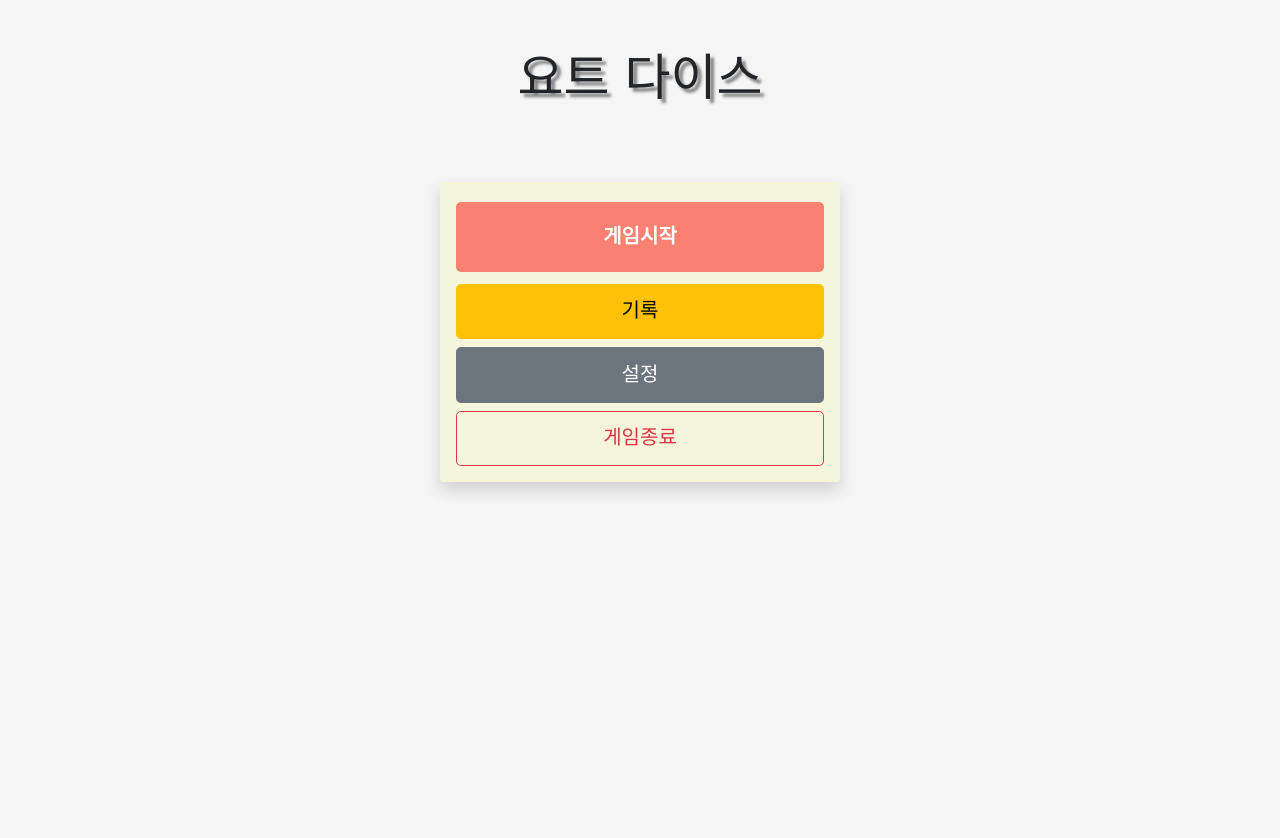
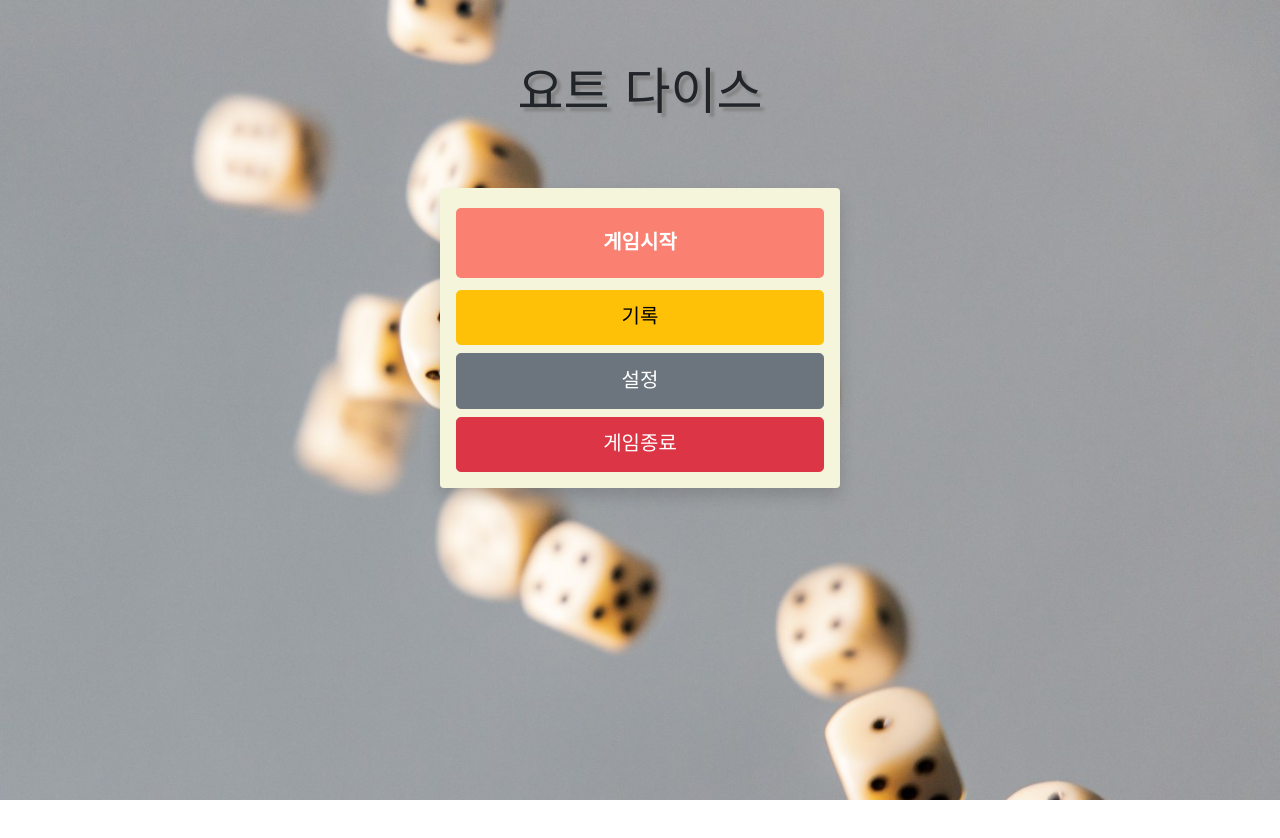
Before and after one commit to gwonhong/21s_final_project, a plain HTML site: page index.html in a window 1280 px wide. After the commit the page ends 800 px from the top, so only its background shows below. Drawn offline with nearby package versions, Linux system fonts and the light colour scheme.

Commit message:
added bg image and some minor changes

```diff
--- a/index.html
+++ b/index.html
@@ -13,15 +13,12 @@
 </head>
 
 <body>
-
-  <div class="d-grid" style="margin-top: 50px">
-    <h1>요트 다이스</h1>
-    <div id=menu class="w-50 shadow p-3 mb-5 rounded d-grid gap-2">
-      <button id="start" type="button" class="fun-btn btn-lg">게임시작</button>
-      <button type="button" class="btn btn-warning btn-lg">기록</button>
-      <button type="button" class="btn btn-secondary btn-lg">설정</button>
-      <button id="close" type="button" class="btn btn-outline-danger btn-lg">게임종료</button>
-    </div>
+  <h1>요트 다이스</h1>
+  <div id=menu class="w-50 shadow p-3 mb-5 rounded d-grid gap-2">
+    <button id="start" type="button" class="fun-btn btn-lg">게임시작</button>
+    <button type="button" class="btn btn-warning btn-lg">기록</button>
+    <button type="button" class="btn btn-secondary btn-lg">설정</button>
+    <button id="close" type="button" class="btn btn-danger btn-lg">게임종료</button>
   </div>
 
   <script language="javascript" type="text/javascript">
--- a/style.css
+++ b/style.css
@@ -1,14 +1,20 @@
-html {
-  height: 100%;
-}
+/*color set
+sea glass = #B2D6CA
+poppy = #FE5858
+pine = #024B40
+merlot = #5D353E
+*/
 
 body {
   font-family: 'Do Hyeon', sans-serif;
-  background-color: whitesmoke;
+  background-image: url("riho-kroll-m4sGYaHYN5o-unsplash_1080.jpg");
+  background-size: cover;
   height: 100%;
 }
 
 h1 {
+  margin-top: 5%;
+  margin-bottom: 5%;
   text-align: center;
   font-size: 50px;
   text-shadow: 4px 4px 3px gray;
@@ -16,7 +22,6 @@ h1 {
 
 #menu {
   margin: auto;
-  margin-top: 5%;
   background-color: beige;
   min-width: 200px;
   max-width: 400px;
```
Also changed, not shown: riho-kroll-m4sGYaHYN5o-unsplash_1080.jpg (added).
